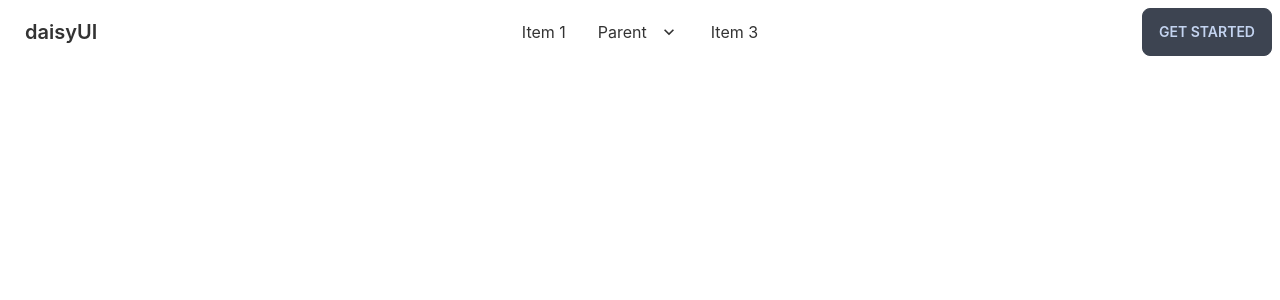
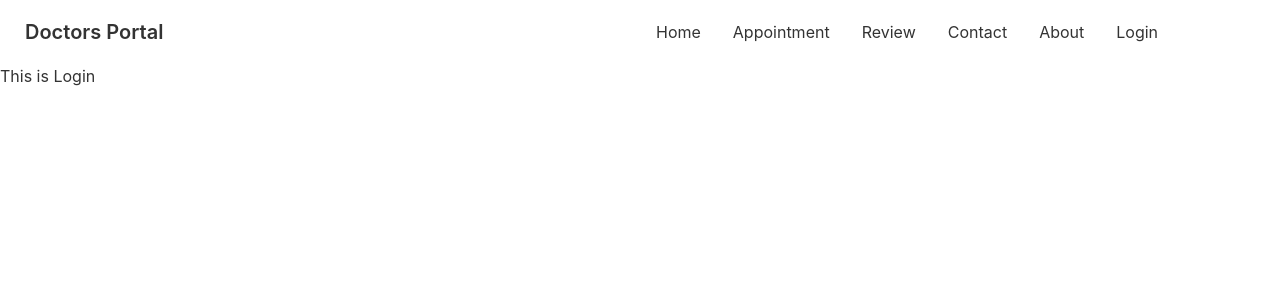
Before and after one commit to monirulislam9549/doctors-portal-client-side, a React (Create React App) app: page /login in a window 1280 px wide. Shown: the top 300 px of the page. Built offline with nearby package versions, Linux system fonts and the light colour scheme.

Commit message:
login and about route create

```diff
--- a/src/App.js
+++ b/src/App.js
@@ -2,6 +2,7 @@
 import './App.css';
 import About from './Pages/About/About';
 import Home from './Pages/Home/Home';
+import Login from './Pages/Login/Login';
 import Navbar from './Pages/Shared/Navbar';
 
 function App() {
@@ -11,6 +12,7 @@
       <Routes>
         <Route path='/' element={<Home></Home>}></Route>
         <Route path='/about' element={<About></About>}></Route>
+        <Route path='login' element={<Login></Login>}></Route>
       </Routes>
     </div>
   );
--- /dev/null
+++ b/src/Pages/Login/Login.js
@@ -0,0 +1,11 @@
+import React from 'react';
+
+const Login = () => {
+    return (
+        <div>
+            <h1>This is Login</h1>
+        </div>
+    );
+};
+
+export default Login;
--- a/src/Pages/Shared/Navbar.js
+++ b/src/Pages/Shared/Navbar.js
@@ -1,6 +1,15 @@
 import React from 'react';
+import { Link } from 'react-router-dom';
 
 const Navbar = () => {
+    const menuItems = <>
+        <li><Link to="/">Home</Link></li>
+        <li><Link to="/appointment">Appointment</Link></li>
+        <li><Link to="/review">Review</Link></li>
+        <li><Link to="/contact">Contact</Link></li>
+        <li><Link to="/about">About</Link></li>
+        <li><Link to="/login">Login</Link></li>
+    </>
     return (
         <div class="navbar bg-base-100">
             <div class="navbar-start">
@@ -9,40 +18,15 @@
                         <svg xmlns="http://www.w3.org/2000/svg" class="h-5 w-5" fill="none" viewBox="0 0 24 24" stroke="currentColor"><path stroke-linecap="round" stroke-linejoin="round" stroke-width="2" d="M4 6h16M4 12h8m-8 6h16" /></svg>
                     </label>
                     <ul tabindex="0" class="menu menu-compact dropdown-content mt-3 p-2 shadow bg-base-100 rounded-box w-52">
-                        <li><a>Item 1</a></li>
-                        <li tabindex="0">
-                            <a class="justify-between">
-                                Parent
-                                <svg class="fill-current" xmlns="http://www.w3.org/2000/svg" width="24" height="24" viewBox="0 0 24 24"><path d="M8.59,16.58L13.17,12L8.59,7.41L10,6L16,12L10,18L8.59,16.58Z" /></svg>
-                            </a>
-                            <ul class="p-2">
-                                <li><a>Submenu 1</a></li>
-                                <li><a>Submenu 2</a></li>
-                            </ul>
-                        </li>
-                        <li><a>Item 3</a></li>
+                        {menuItems}
                     </ul>
                 </div>
-                <a class="btn btn-ghost normal-case text-xl">daisyUI</a>
+                <a class="btn btn-ghost normal-case text-xl">Doctors Portal</a>
             </div>
             <div class="navbar-center hidden lg:flex">
                 <ul class="menu menu-horizontal p-0">
-                    <li><a>Item 1</a></li>
-                    <li tabindex="0">
-                        <a>
-                            Parent
-                            <svg class="fill-current" xmlns="http://www.w3.org/2000/svg" width="20" height="20" viewBox="0 0 24 24"><path d="M7.41,8.58L12,13.17L16.59,8.58L18,10L12,16L6,10L7.41,8.58Z" /></svg>
-                        </a>
-                        <ul class="p-2">
-                            <li><a>Submenu 1</a></li>
-                            <li><a>Submenu 2</a></li>
-                        </ul>
-                    </li>
-                    <li><a>Item 3</a></li>
+                    {menuItems}
                 </ul>
-            </div>
-            <div class="navbar-end">
-                <a class="btn">Get started</a>
             </div>
         </div>
     );
```
